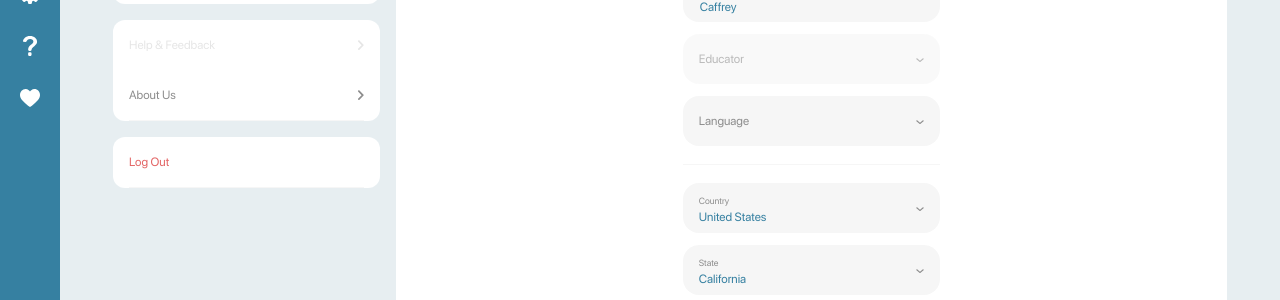
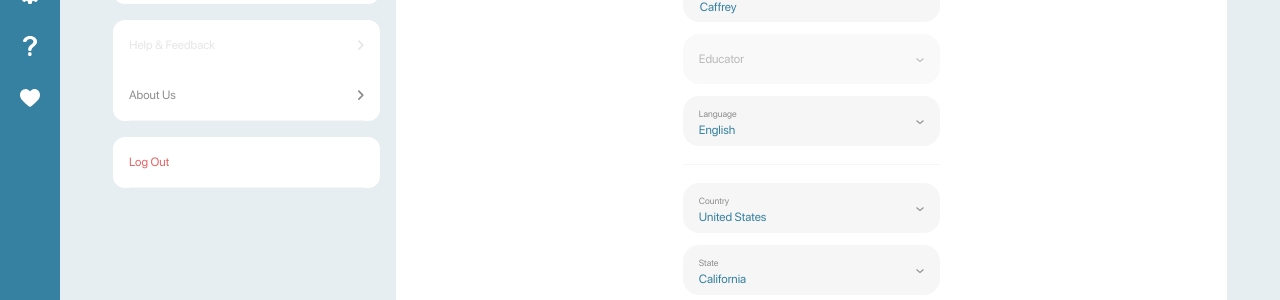
Before and after one commit to Alexsab/newtonteach.me, a Jekyll site: the page built from _settings/personal-info.html, in a window 1280 px wide. Shown: the part 516-816 px from the top of the page. Built offline with Jekyll 4.4.1, drawn with Linux system fonts in a browser that asks for light colours.

Commit message:
поправил работу мультиселекта

```diff
--- a/_settings/personal-info.html
+++ b/_settings/personal-info.html
@@ -48,17 +48,17 @@ active: true
 								<span class="new-dropdown-arrow position-absolute top-50"><img src="{{'/img/icons/arrow-down.svg' | relative_url}}" alt="Down"></span>
 							</button>
 						</div>
-						<div class="new-dropdown new-dropdown-multi newton-form-group color-primary-lighter-bg rounded-3 position-relative mx-auto">
+						<div class="new-dropdown new-dropdown-multi newton-form-group color-primary-lighter-bg rounded-3 position-relative mx-auto is-selected">
 							<input type="hidden" name="dropdown" class="new-dropdown-input" value="English">
 							<button type="button" class="p-0 bg-transparent w-100 h-100 color-primary-darkest fz-normal lh-1 rounded-3 position-relative border-0">
 								<span class="new-dropdown-label position-absolute">Language</span>
-								<span class="new-dropdown-value position-absolute color_primary_light"></span>
+								<span class="new-dropdown-value position-absolute color_primary_light active">English</span>
 								<span class="new-dropdown-arrow position-absolute top-50"><img src="{{'/img/icons/arrow-down.svg' | relative_url}}" alt="Down"></span>
 							</button>
 							<div class="new-dropdown-list position-absolute w-100 start-0 top-100 rounded-3 px-3 bg-white">
 								<ul class="p-0 py-1 m-0">
-									<li class="new-dropdown-item py-2 color-primary-darkest fz-normal lh-1" data-value="English">
-										<span class="new-label">
+									<li class="new-dropdown-item py-2 color-primary-darkest fz-normal lh-1 active" data-value="English">
+										<span class="new-label active">
 											<input type="checkbox">
 											<span class="new-checkbox-radio new-primary new-checkbox"></span>
 											<span class="new-checkbox-radio-text fz-normal gray-color">English</span>
```
Also changed, not shown: src/js/app.js (+14 -5 lines), js/app.min.js.
